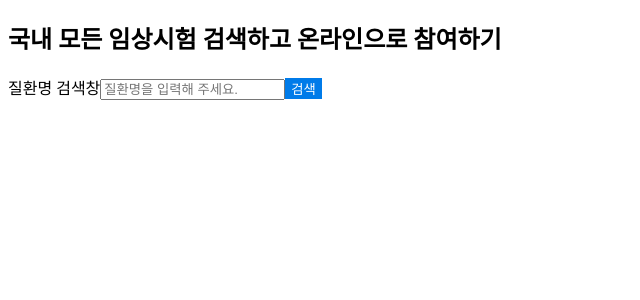
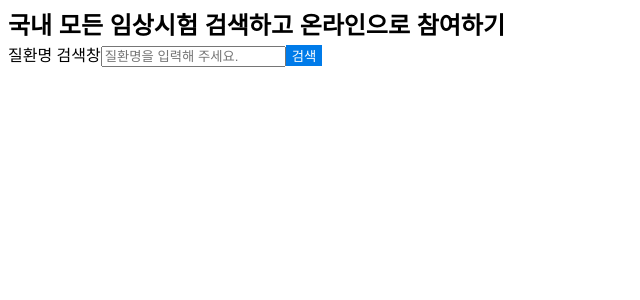
Before and after one commit to wanted-frontedend-team5/pre-onboarding-10th-2-5, a React (Create React App) app: page / in a window 1280 px wide. Shown: the top 300 px of the page, without its empty margins (0-640 px from the left). Built offline with nearby package versions, Linux system fonts and the light colour scheme.

Commit message:
style : GlobalStyle 컴포넌트 생성 및 적용

```diff
--- a/src/App.jsx
+++ b/src/App.jsx
@@ -1,7 +1,13 @@
+import { GlobalStyle } from 'component/GlobalStyle';
 import { SearchWrap } from 'component/SearchWrap';
 
 const App = () => {
-  return <SearchWrap />;
+  return (
+    <>
+      <GlobalStyle />
+      <SearchWrap />
+    </>
+  );
 };
 
 export default App;
--- /dev/null
+++ b/src/component/GlobalStyle.jsx
@@ -0,0 +1,33 @@
+import { createGlobalStyle } from 'styled-components';
+
+export const GlobalStyle = createGlobalStyle`
+  *, *::before, *::after {
+    box-sizing: border-box;
+  }
+
+  body {
+    font-family: "Helvetica", "Arial", sans-serif;
+    line-height: 1.5;
+  }
+
+  h2, p {
+    margin: 0;
+  }
+
+  h2 {
+    font-size: 1.5rem;
+  }
+
+  p {
+    font-size: 1rem;
+  }
+
+  a, button {
+    cursor: pointer;
+  }
+
+  a {
+    text-decoration: none;
+    color: black;
+  }
+`;
```
